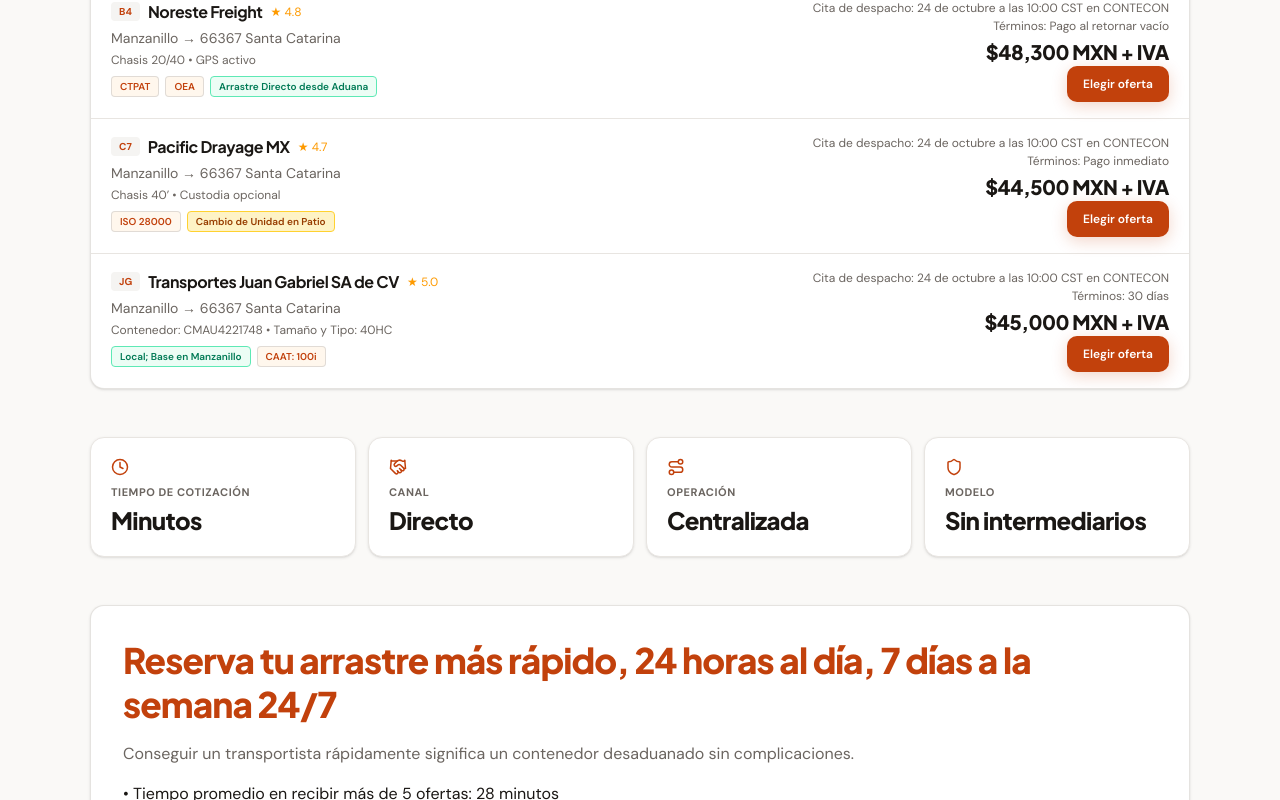
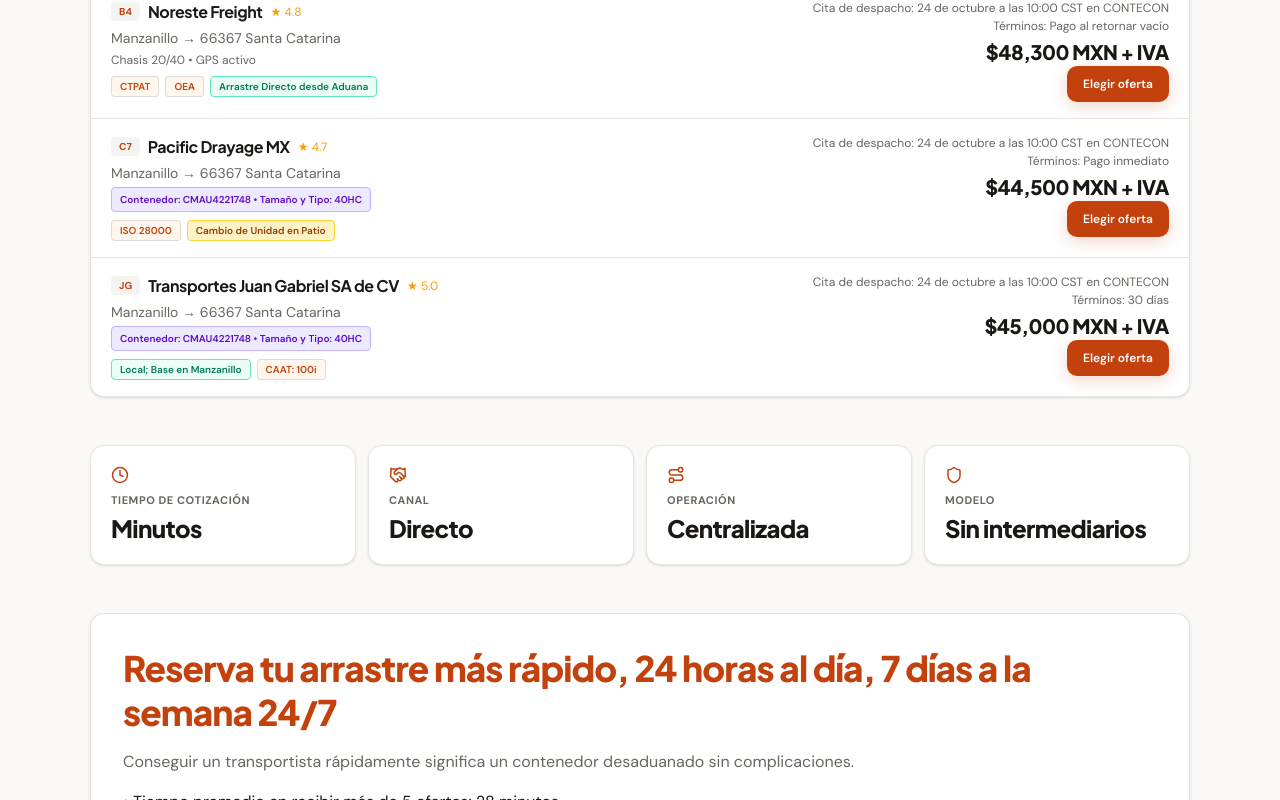
Before and after one commit to apollo-ex/arrastralo, a Next.js app: page /landing in a window 1280 px wide. Shown: the part 1080-1880 px from the top of the page. Built offline with nearby package versions, Linux system fonts and the light colour scheme.

Commit message:
Update Pacific equipment text and render container details in purple badge

```diff
--- a/app/landing/page.tsx
+++ b/app/landing/page.tsx
@@ -116,7 +116,7 @@ export default function LandingPage() {
                   id: 'C7',
                   carrier: 'Pacific Drayage MX',
                   route: 'Manzanillo → 66367 Santa Catarina',
-                  equipment: 'Chasis 40’ • Custodia opcional',
+                  equipment: 'Contenedor: CMAU4221748 • Tamaño y Tipo: 40HC',
                   certs: ['ISO 28000', 'Cambio de Unidad en Patio'],
                   eta: 'Cita de despacho: 24 de octubre a las 10:00 CST en CONTECON',
                   payment: 'Términos: Pago inmediato',
@@ -143,7 +143,13 @@ export default function LandingPage() {
                       <span className="text-xs text-amber-500">★ {offer.score}</span>
                     </div>
                     <p className="text-sm text-muted-foreground mt-1">{offer.route}</p>
-                    <p className="text-xs text-muted-foreground mt-1">{offer.equipment}</p>
+                    {offer.equipment.includes('Contenedor:') ? (
+                      <span className="inline-block mt-1 text-[10px] font-semibold rounded px-2 py-1 bg-violet-100 text-violet-800 border border-violet-300">
+                        {offer.equipment}
+                      </span>
+                    ) : (
+                      <p className="text-xs text-muted-foreground mt-1">{offer.equipment}</p>
+                    )}
                     <div className="flex flex-wrap gap-1.5 mt-2">
                       {offer.certs.map((c) => (
                         <span
```
